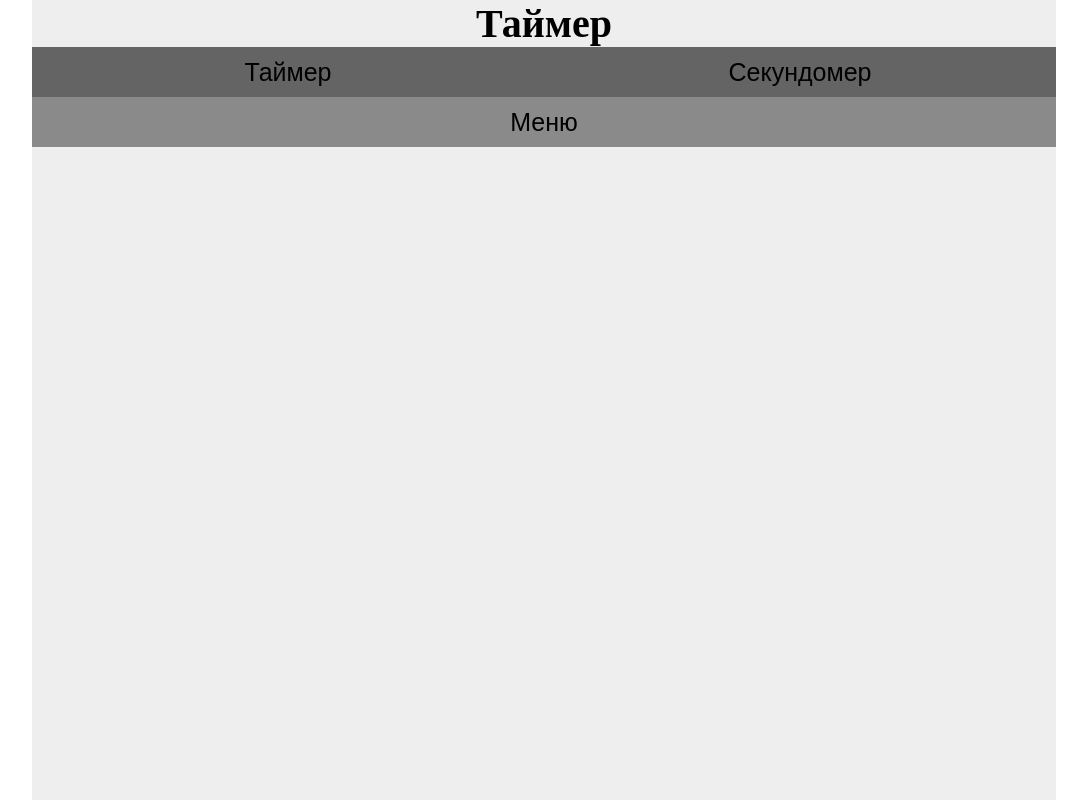
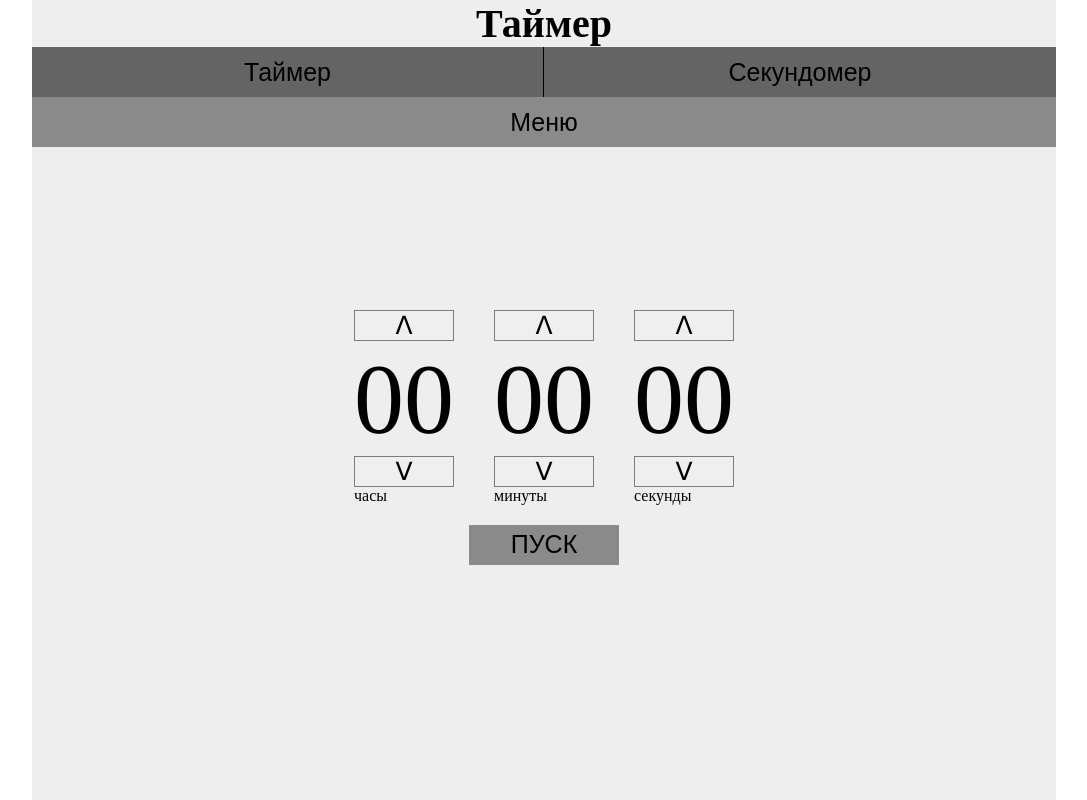
Before and after one commit to ZRNRD/Time-Control, a plain HTML site: page index.html in a window 1280 px wide. Shown: the whole page, without its empty margins (96-1183 px from the left). Drawn offline with Linux system fonts and the light colour scheme.

Commit message:
Added Timer without functional

```diff
--- a/index.html
+++ b/index.html
@@ -14,11 +14,40 @@
 
             <div class="time-control__menu">
                 <div class="menu-items">
-                    <button class="menu-item">Таймер</button>
-                    <button class="menu-item">Секундомер</button>
+                    <input type="button" class="menu-item" value="Таймер">
+                    <input type="button" class="menu-item" value="Секундомер">
                 </div>
-                <button class="menu-show">Меню</button>
+                <input type="button" class="menu-show" value="Меню">
             </div><!-- ./time-control__menu -->
+
+           <div class="time-control__content">
+               <div class="timer">
+                   <div class="timer__nums">
+                       <div class="timer__hours">
+                            <input type="button" class="num__up" value="&#5169;">
+                            <p class="num">00</p>
+                            <input type="button" class="num__down" value="&#5167;">
+                            <p>часы</p>
+                       </div>
+                       <div class="timer__minutes">
+                            <input type="button" class="num__up" value="&#5169;">
+                            <p class="num">00</p>
+                            <input type="button" class="num__down" value="&#5167;">
+                            <p>минуты</p>
+                       </div>
+                       <div class="timer__seconds">
+                            <input type="button" class="num__up" value="&#5169;">
+                            <p class="num">00</p>
+                            <input type="button" class="num__down" value="&#5167;">
+                            <p>секунды</p>
+                       </div>
+                   </div>
+                   <div class="timer__buttons">
+                       <input type="button" class="timer__start" value="ПУСК">
+                   </div>
+                </div>
+               <div class="stopwatch hide">Секундомер</div>
+           </div>
 
         </div><!-- ./time-control -->
     </div>
--- a/style.css
+++ b/style.css
@@ -1,6 +1,10 @@
 *{
     margin: 0;
     padding: 0;
+}
+
+.hide{
+    display: none;
 }
 
 .container{
@@ -12,13 +16,16 @@
     height: 100vh;
 }
 
-.time-control button{
-    border: none;
+.time-control input{
     font-size: 25px;
 }
-.time-control button:hover{
+.time-control input:hover{
     cursor: pointer;
     background: rgb(255, 170, 73);
+}
+.time-control input:active{
+    cursor: pointer;
+    box-shadow: inset 0px 0px 10px rgba(0,0,0,0.5);
 }
 
 .time-control__header{
@@ -40,10 +47,55 @@
 .menu-item{
     width: 50%;
     height: 50px;
+    border: none;
     background: rgb(100, 100, 100);
+}
+.menu-item:first-child{
+    border-right: 1px solid black;
 }
 
 .menu-show{
     background: rgb(138, 138, 138);
+    border: none;
     height: 50px;
 }
+
+.time-control__content{
+    display: flex;
+    justify-content: center;
+    align-items: center;
+    height: 70%;
+}
+
+.timer__nums{
+    display: flex;
+    justify-content: center;
+}
+
+.timer__nums div{
+    display: flex;
+    justify-content: center;
+    flex-direction: column;
+    margin: 20px;
+}
+
+.timer__nums input{
+    border: 1px solid rgb(124, 124, 124);
+}
+
+.num{
+    text-align: center;
+    font-size: 100px;
+}
+
+.timer__buttons{
+    display: flex;
+    justify-content: center;
+}
+
+.timer__buttons input{
+    border: none;
+    height: 40px;
+    width: 150px;
+    background: rgb(138, 138, 138);
+}
```
